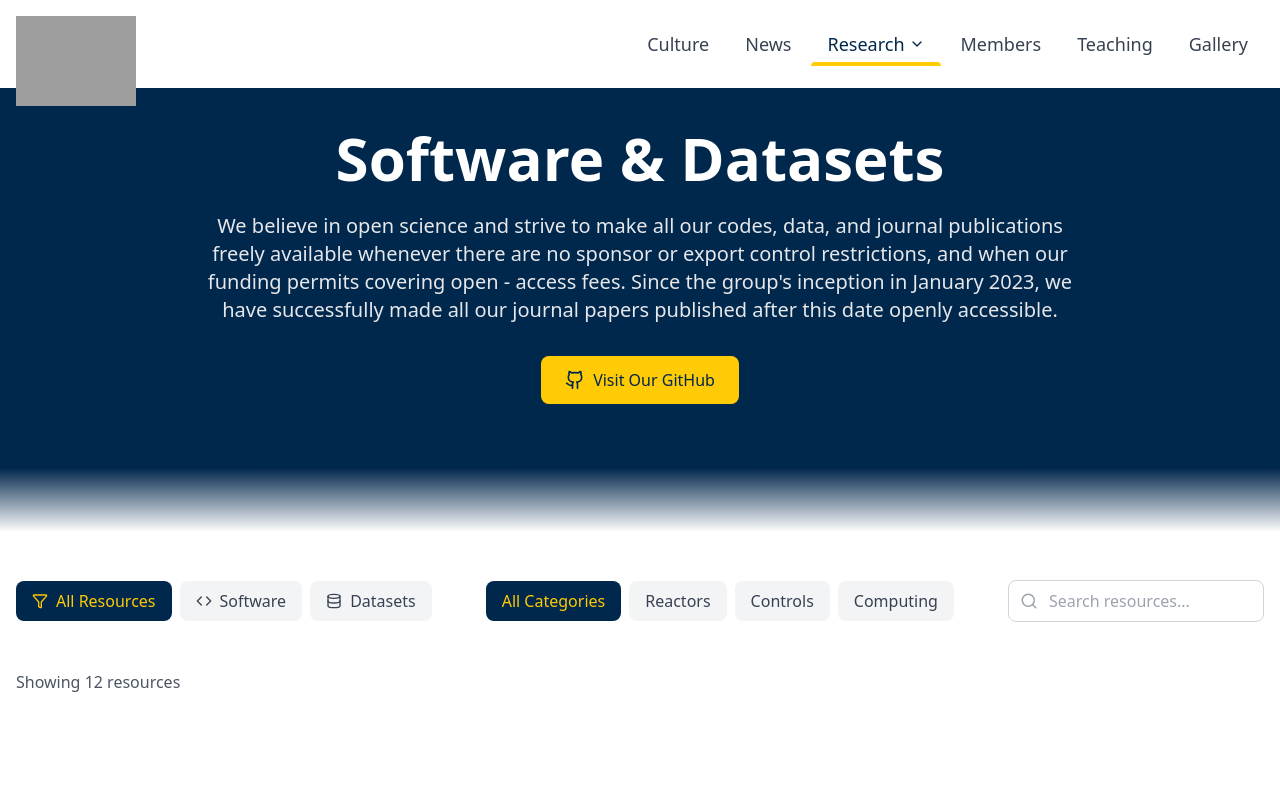
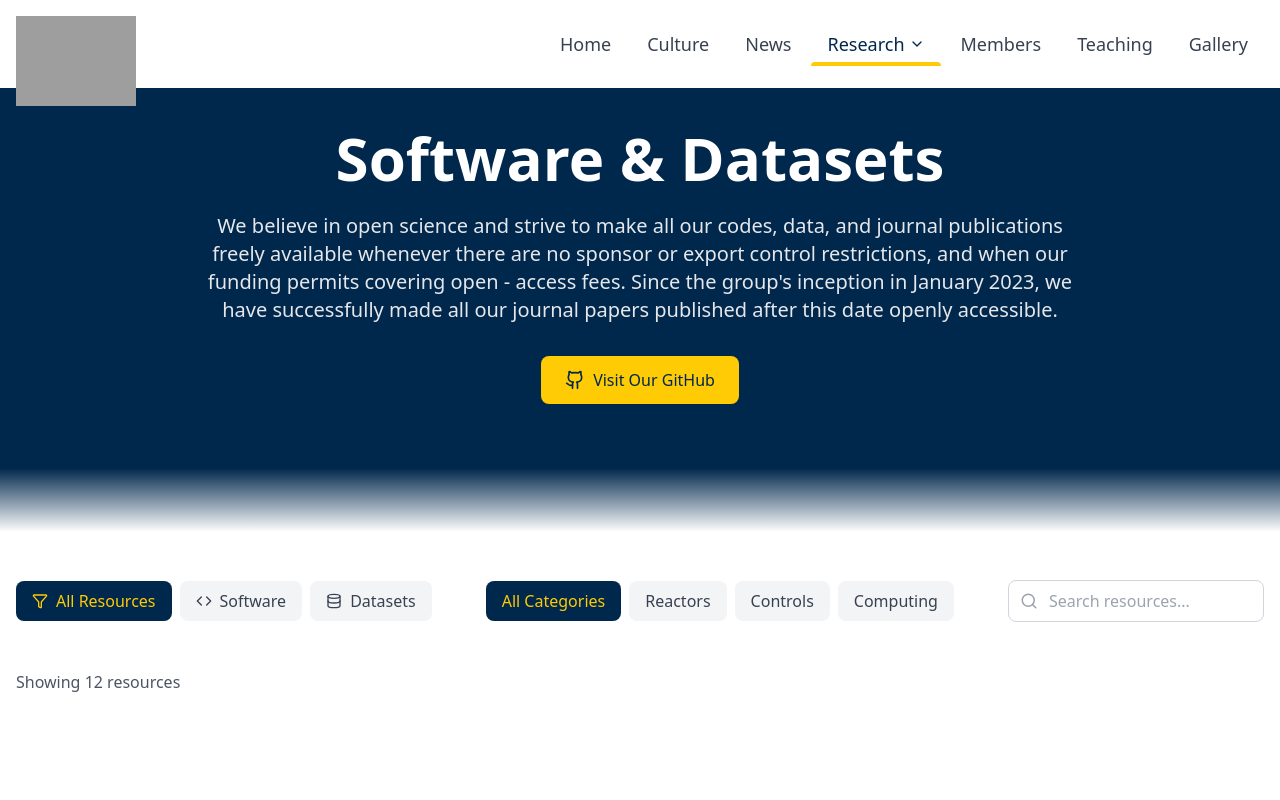
Before and after one commit to jere67/aims-website, a Next.js app: page /research/software-datasets in a window 1280 px wide. Shown: the top 800 px of the page. Built offline with nearby package versions, Linux system fonts and the light colour scheme; grey boxes are pictures that could not be loaded.

Commit message:
add home to navbar

```diff
--- a/components/Navbar.tsx
+++ b/components/Navbar.tsx
@@ -60,6 +60,9 @@ export default function Navbar() {
         </Link>
 
         <nav className="hidden md:flex items-center space-x-1">
+          <NavLink href="/" active={pathname === "/"}>
+            Home
+          </NavLink>
           <NavLink href="/culture" active={pathname === "/culture"}>
             Culture
           </NavLink>
@@ -139,6 +142,9 @@ export default function Navbar() {
         <div className="md:hidden bg-white border-t border-gray-200">
           <div className="container mx-auto px-4 py-3">
             <nav className="flex flex-col space-y-3">
+              <MobileNavLink href="/" active={pathname === "/"}>
+                Home
+              </MobileNavLink>
               <MobileNavLink href="/culture" active={pathname === "/culture"}>
                 Culture
               </MobileNavLink>
```
